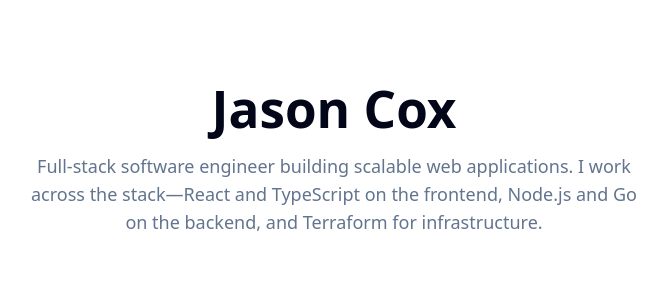
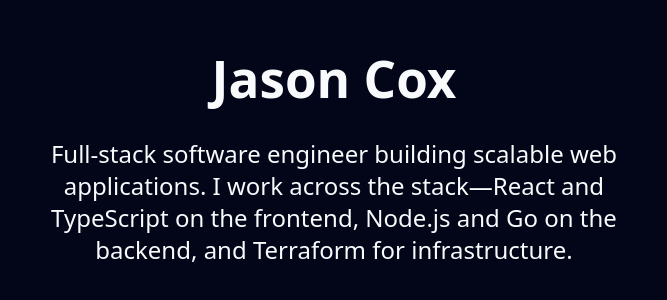
Before and after one commit to jasocox/jasocox.io, a React (Vite) app: page / in a window 1280 px wide. Shown: the part 242-542 px from the top of the page, without its empty margins (306-973 px from the left). Built offline with nearby package versions, Linux system fonts and the light colour scheme.

Commit message:
Better styling

```diff
--- a/index.html
+++ b/index.html
@@ -1,5 +1,5 @@
 <!doctype html>
-<html lang="en">
+<html lang="en" class="dark">
 
   <head>
     <meta charset="UTF-8" />
--- a/src/App.tsx
+++ b/src/App.tsx
@@ -3,7 +3,7 @@
 
 function App() {
   return (
-    <main className="max-w-2xl mx-auto p-8">
+    <main className="max-w-2xl mx-auto px-8">
       <Outlet />
     </main>
   );
--- a/src/Home.tsx
+++ b/src/Home.tsx
@@ -1,8 +1,8 @@
 function Home() {
   return (
-    <div className="space-y-4">
-      <h1 className="text-3xl font-semibold">Jason Cox</h1>
-      <p className="text-lg text-muted-foreground">
+    <div className="space-y-8">
+      <h1 className="text-8xl font-bold">Jason Cox</h1>
+      <p className="text-2xl font-medium">
         Full-stack software engineer building scalable web applications. I work
         across the stack—React and TypeScript on the frontend, Node.js and Go on
         the backend, and Terraform for infrastructure.
```
